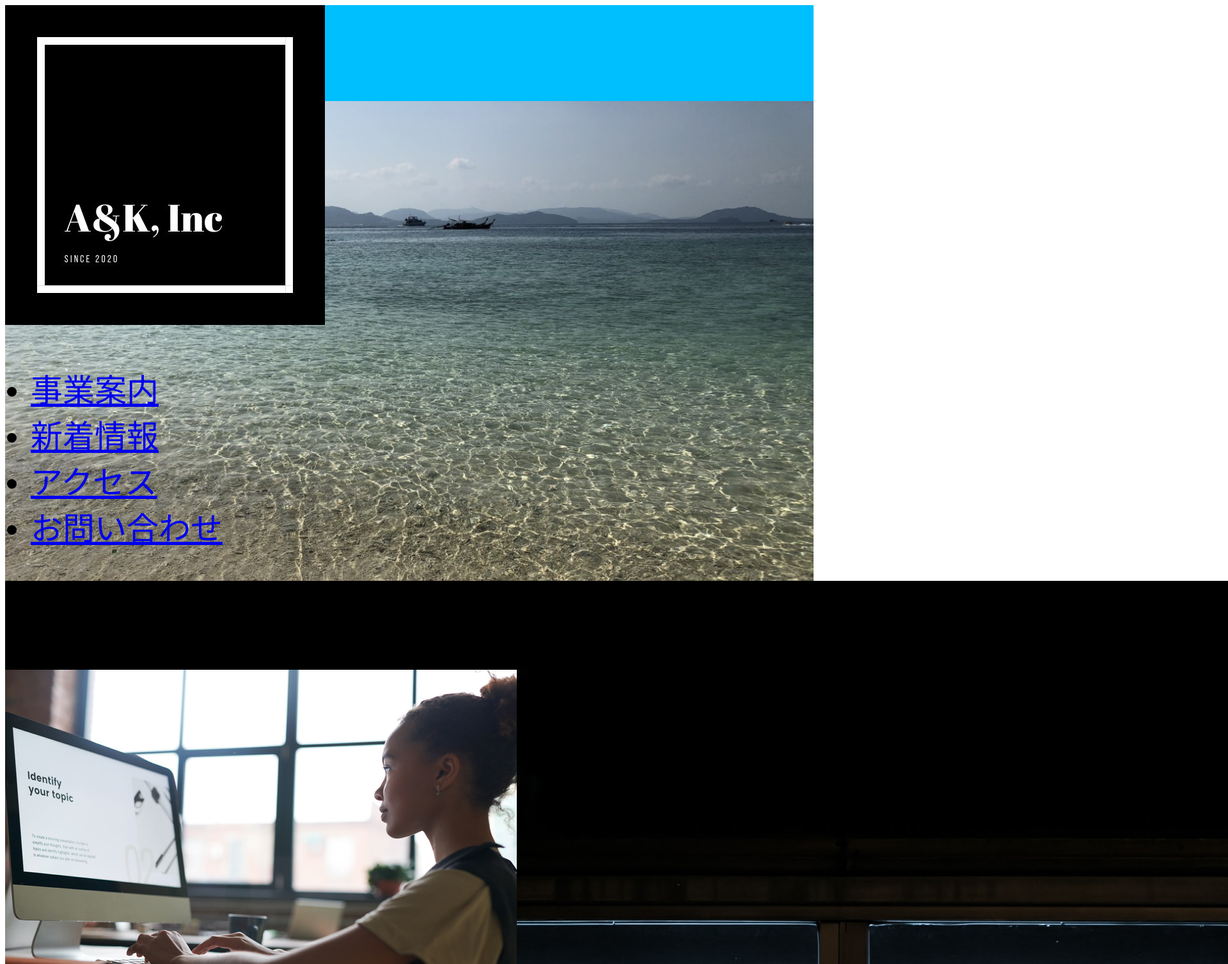
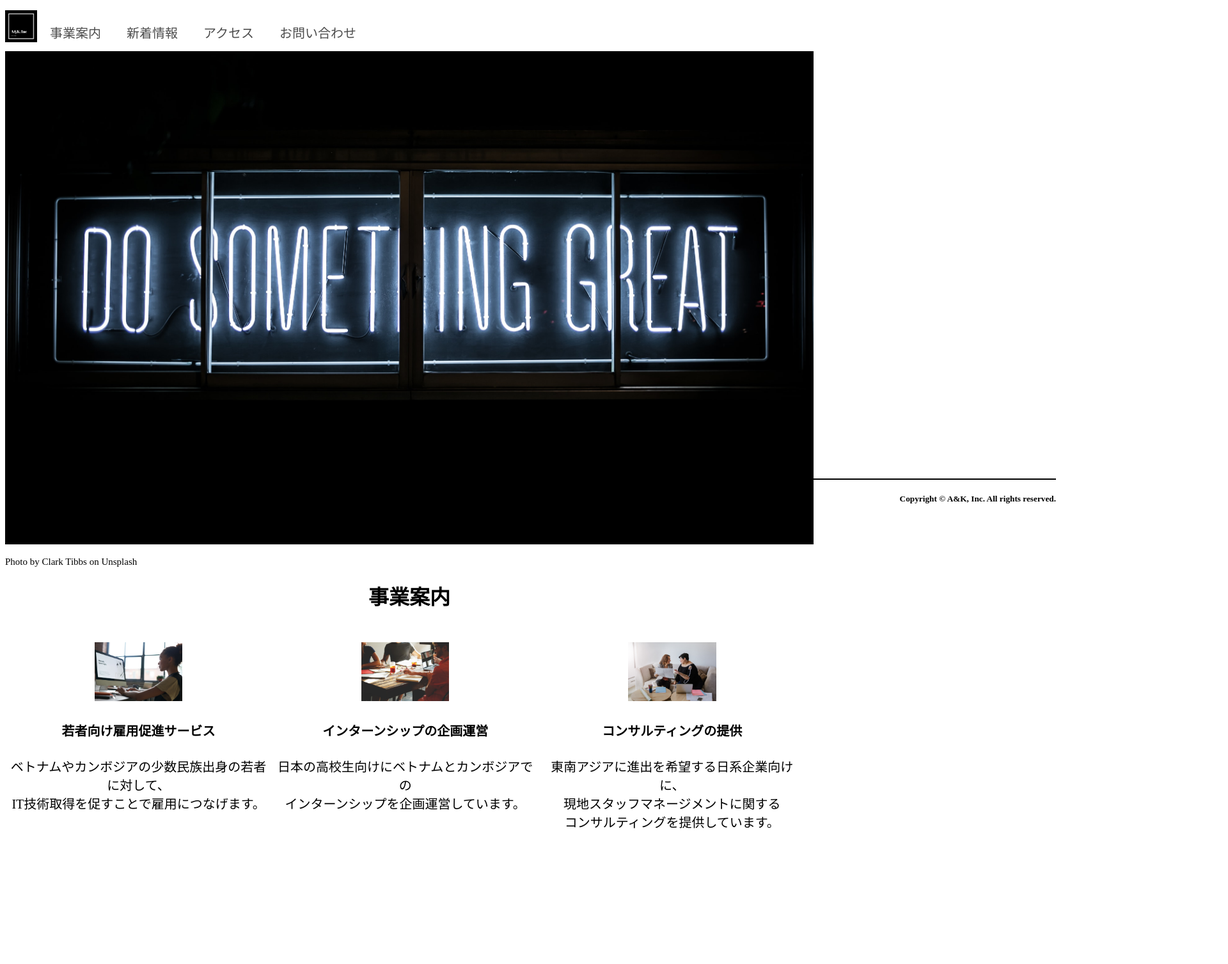
Before and after one commit to akiranishiyama/github.io, a plain HTML site: page index.html in a window 1280 px wide. Shown: the top 1507 px of the page at 64% size, 1920 px wide, since content can reach past the window. Drawn offline with Linux system fonts and the light colour scheme.

Commit message:
Update stylesheet.css

```diff
--- a/stylesheet.css
+++ b/stylesheet.css
@@ -1,50 +1,123 @@
-.title {
-  color: #02ccba;
+
+.header{
+  height:80px;
+  position: fixed;
+  top:0;
+  width: 1643px;
+  z-index: 10;
+  background-color: white;
 }
-body {
-  font-family: "Avenir Next";
+.header-logo img{
+ float:left;
+ width:50px;
+ height:50px;
 }
 
-.header {
- background-color: #00bfff;
- height:150px;
-}
-.header-logo{
- font-size: 50px;
- float:left;
+li{
+  list-style: none;
+  float: left;
+  font-size: 20px;
+  color: black;
+  padding: 20px;
 }
 
-.header-list a {
-  list-style: none;
-  float:left;
-  color: #ffffff;
-  margin: 10px;
+a{
+  color:black;
+  opacity:0.7;
   text-decoration: none;
-  opacity:0.7;
+}
+a:hover{
+  opacity:1;
+}
+/*ここから下はmain*/
+.main{
+  height:1200px;
 }
 
-.header-list a:hover{
-  opacity:1;
+.main-container img {
+  width: 100%;
+  height: 100%;
+}
+.main-container p{
+ font-size: 15px;
 }
 
-.main-container{
-  height:800px;
-  background-image:url(phucket_beach.jpg);
-  background-size: cover;
+
+.services-contents{
+  height:500px;
 }
 
-.btn{
-  color:#ffffff;
-  font-size:150px;
-  text-decoration: none;
-  opacity:0.7;
+.services h1{
+  text-align: center;
+  margin-bottom: 50px;
+}
+
+.content{
+  float:left;
+  text-align: center;
+  font-size: 20px;
+}
+
+.content,img{
+  width:33%;
+  height:auto;
+}
+
+
+/*ここから下は新着情報*/
+.news{
+  height: 400px;
   text-align: center;
 }
-.btn:hover{
-  opacity:1;
+
+.news h1{
+  margin-top: 50px;
+}
+.access{
+  height:400px;
+  text-align: center;
+}
+.inquiry{
+  height:700px;
+  text-align: center;
+
+}
+input, textarea{
+  margin-top: 10px;
+  margin-bottom: 30px;
+  padding:20px;
+  font-size:18px;
+  border: 1px solid #dee7ec;
 }
 
+input{
+  width:300px;
+}
+
+textarea{
+  resize: vertical;
+  width:300px;
+}
+
+.contact-submit{
+  background-color: #dee7ec;
+  color:#889eab;
+  opacity: 0.7;
+}
+.contact-submit:hover{
+  opacity:1;
+  cursor: pointer;
+}
+
+/*ここから下はフッター*/
 .footer{
-  background-color: #87cefa;
-  height:100px;
+  height:50px;
+  text-align: right;
+  color: black;
+  width: 1643px;
+  border-top:2px solid black;
+  position: fixed;
+  bottom:0;
+  z-index: 10;
+
 }
```
